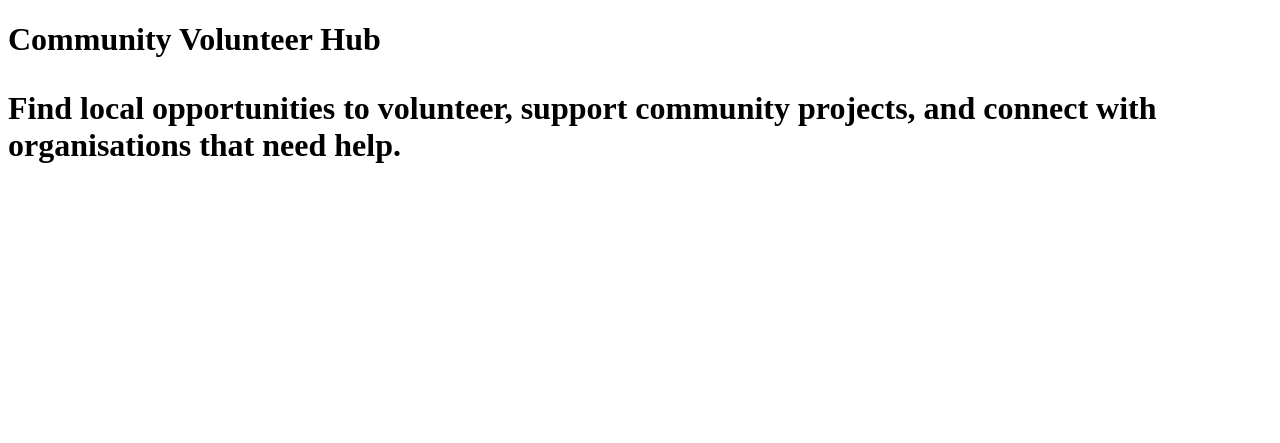
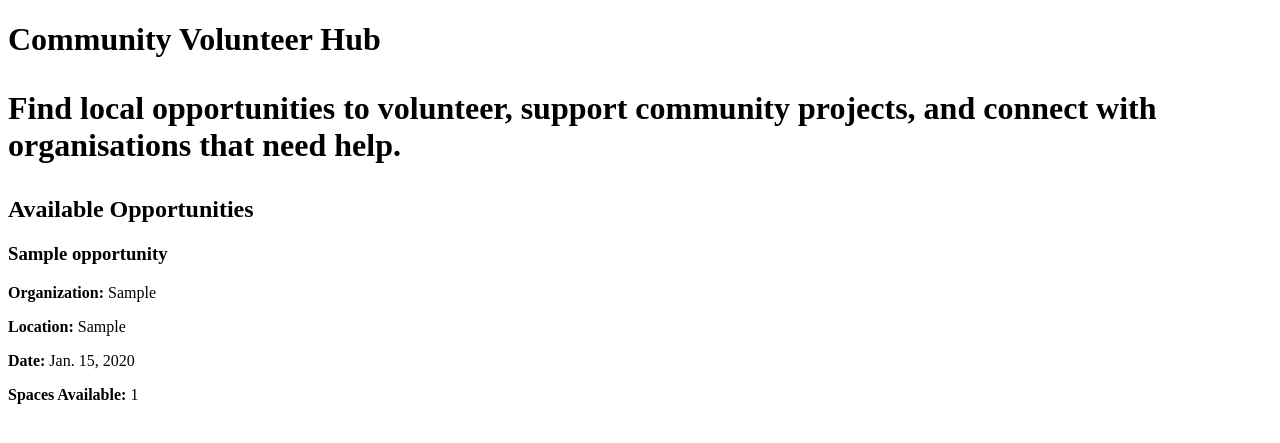
Before and after one commit to mdpos95-tech/volunteerhub_MOD5, a Django app: page / in a window 1280 px wide. Shown: the top 443 px of the page. Run offline with Django 5.2, Linux system fonts and the light colour scheme; tables that the repository leaves empty hold one stand-in row (values such as "Sample post").

```diff
--- a/opportunities/templates/opportunities/home.html
+++ b/opportunities/templates/opportunities/home.html
@@ -9,5 +9,18 @@
         <h1>Community Volunteer Hub
             <p>Find local opportunities to volunteer, support community projects, and connect with organisations that need help.</p>
         </h1>
+        <h2>Available Opportunities</h2>
+
+        {% for opportunity in opportunities %}
+            <div>
+                <h3>{{ opportunity.title }}</h3>
+                <p><strong>Organization:</strong> {{ opportunity.organization }}</p>
+                <p><strong>Location:</strong> {{ opportunity.location }}</p>
+                <p><strong>Date:</strong> {{ opportunity.date }}</p>
+                <p><strong>Spaces Available:</strong> {{ opportunity.spaces_available }}</p>
+            </div>
+        {% empty %}
+            <p>No active opportunities available at the moment. Please check back later.</p>
+        {% endfor %}
     </body>
 </html>
--- a/opportunities/views.py
+++ b/opportunities/views.py
@@ -1,6 +1,10 @@
 from django.shortcuts import render
+from .models import Opportunity
 
-# Create your views here.
 def home(request):
     """Display the main landing page for the Community Volunteering Hub"""
-    return render(request,"opportunities/home.html")
+    opportunities = Opportunity.objects.filter(is_active=True).order_by("-date")
+    context = {
+        "opportunities": opportunities,
+    }
+    return render(request, "opportunities/home.html", context)
```
